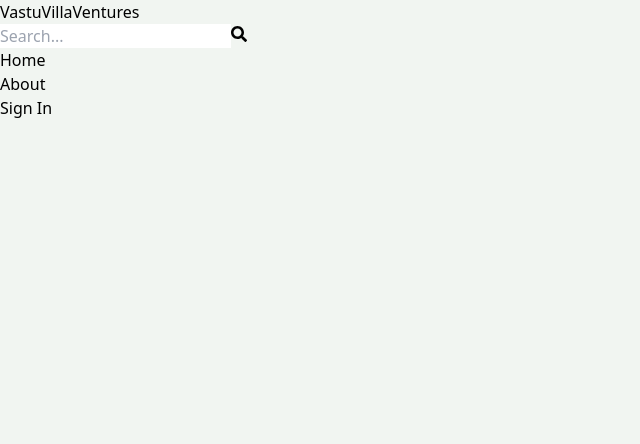
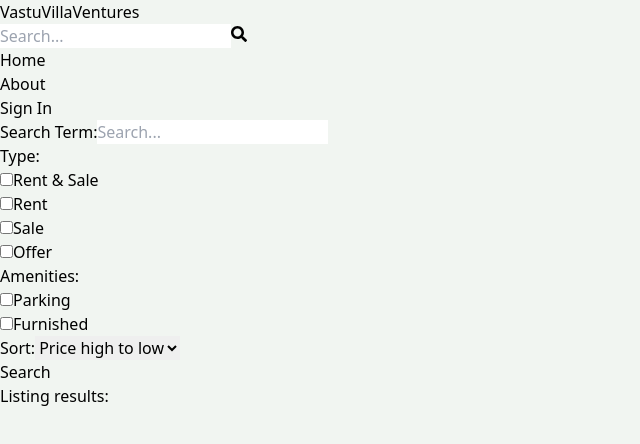
Before and after one commit to Abhi1608nav/MERNRealEstate, a React (Vite) app: page /search in a window 1280 px wide. Shown: the top 444 px of the page, without its empty margins (0-640 px from the left). Built offline with nearby package versions, Linux system fonts and the light colour scheme.

Commit message:
Created a Searchpage

```diff
--- a/src/App.jsx
+++ b/src/App.jsx
@@ -10,6 +10,7 @@
 import CreateListing from './pages/CreateListing';
 import UpdateListing from './pages/UpdateListing';
 import Listing from './pages/Listing';
+import Search from './pages/Search';
 
 
 function App() {
@@ -25,7 +26,7 @@
         <Route path='/sign-in' element={<SigIn/>} />
         <Route path='/sign-up' element={<SignUp/>} />
         <Route path='/listing/:listingId' element={<Listing/>} />
-
+         <Route path='/search' element={<Search/>} />
         <Route element={<PrivateRoute/>}>
         <Route path='/profile' element={<Profile/>} />
         <Route path='/create-listing' element={<CreateListing/>} />
--- /dev/null
+++ b/src/pages/Search.jsx
@@ -0,0 +1,64 @@
+import React from 'react'
+
+export default function Search() {
+  return (
+    <div className='flex flex-col md:flex-row'>
+        <div className=" p-7 border-b border-r-slate-300 md:border-r-2 md:min-h-screen flex-4">
+            <form className='flex flex-col gap-8' >
+
+            <div className="flex items-center gap-2">
+                <label className='whitespace-nowrap font-semibold' >Search Term:</label>
+                <input type='text' id='searchTerm' placeholder='Search...' className='border rounded-lg p-3 w-full' />
+            </div>
+            <div className="flex gap-2 flex-wrap items-center">
+                <label className='font-semibold'> Type: </label>
+                <div className="flex gap-2">
+                    <input type="checkbox" id='all' className='w-5'  />
+                    <span>Rent & Sale</span>
+                </div>
+                <div className="flex gap-2">
+                    <input type="checkbox" id='rent' className='w-5'  />
+                    <span>Rent </span>
+                </div>
+
+                <div className="flex gap-2">
+                    <input type="checkbox" id='sale' className='w-5'  />
+                    <span>Sale</span>
+                </div>
+
+                <div className="flex gap-2">
+                    <input type="checkbox" id='offer' className='w-5'  />
+                    <span>Offer</span>
+                </div>
+            </div>
+            <div className="flex  gap-4 flex-wrap items-center">
+                <label className='font-semibold'>Amenities: </label>
+                <div className="flex gap-2">
+                    <input type="checkbox" id='parking' className='w-5'  />
+                    <span>Parking</span>
+                </div>
+                <div className="flex gap-2">
+                    <input type="checkbox" id='furnished' className='w-5'  />
+                    <span>Furnished </span>
+                </div>
+
+            </div>
+            <div className="flex items-center gap-2 ">
+               <label className='font-semibold' >Sort:</label>
+               <select id='sort_order' className=' border - rounded-lg p-3' >
+                <option >Price high to low</option>
+                <option >Price low to high</option>
+                <option >Latest</option>
+                <option >Oldest</option>
+               </select>
+
+            </div>
+            <button className='bg-slate-700 text-white p-3 rounded-lg uppercase hover:opacity-90'>Search</button>
+            </form>
+        </div>
+        <div className="flex   mx-auto">
+            <h1 className=' text-3xl text-center border-b p-3 font-semibold mt-3'>Listing results:</h1>
+        </div>
+    </div>
+  )
+}
```
